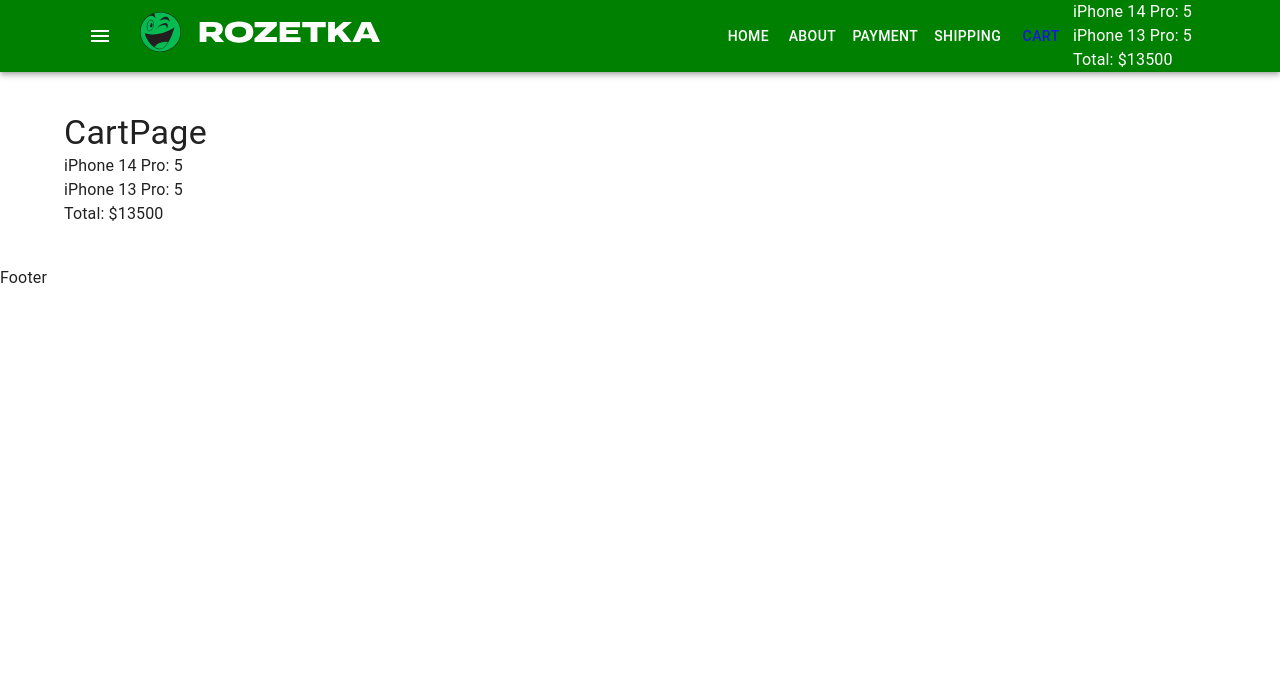
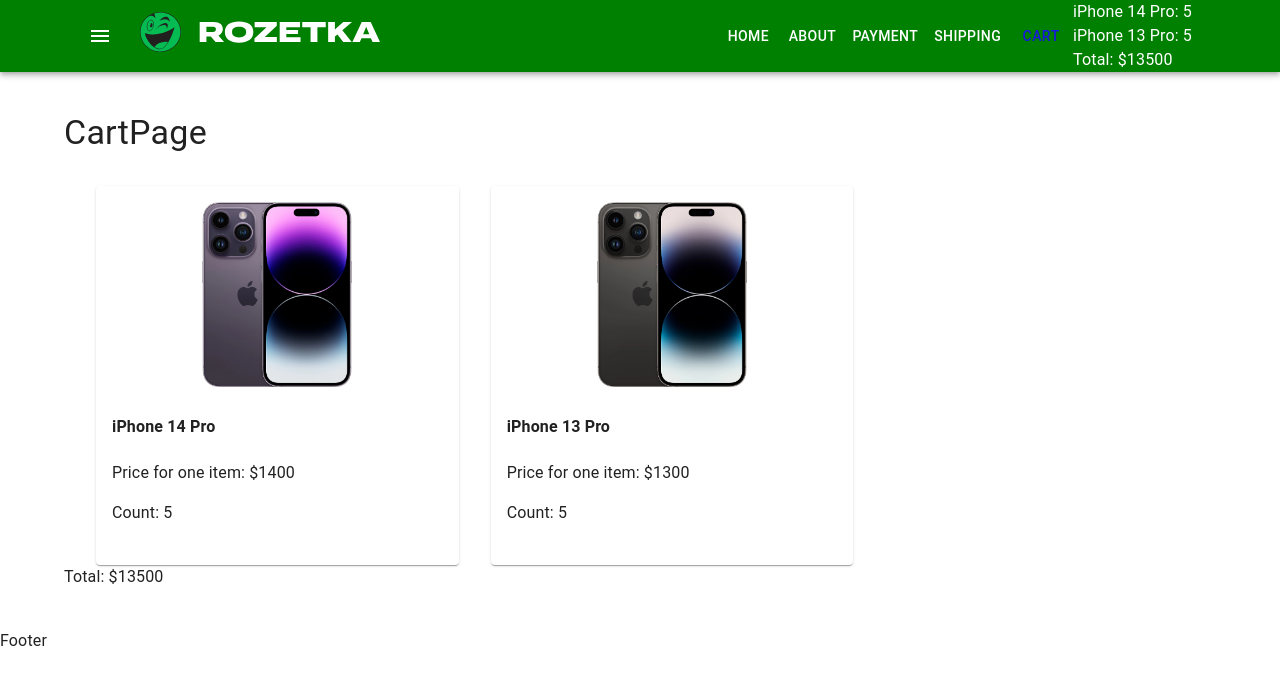
Before and after one commit to DaniaShulga/react-29-11, a React (Create React App) app: page /cart in a window 1280 px wide. Shown: the top 684 px of the page. Built offline with nearby package versions, Linux system fonts and the light colour scheme.

Commit message:
добавили товары в корзину

```diff
--- a/src/components/CartProductList/CartProductList.tsx
+++ b/src/components/CartProductList/CartProductList.tsx
@@ -1,4 +1,5 @@
 import productsArray, { getProductsObject, Products } from 'utils/productsArray'
+import CartProductListItem from './CartProductListItem'
 
 type Props = {
     productsInCart: {
@@ -7,20 +8,23 @@
     productsObject?: {
         [id: number]: Products
     }
+    CarItem?: any
 }
 const CartProductList = ({
     productsInCart,
     productsObject = getProductsObject(productsArray),
+    CarItem = CartProductListItem,
 }: Props) => {
     return (
-        <div>
+        <>
             {Object.keys(productsInCart).map((productId) => (
-                <div key={productId}>
-                    {productsObject[parseInt(productId)].title}:{' '}
-                    {productsInCart[parseInt(productId)]}
-                </div>
+                <CarItem
+                    key={productId}
+                    product={productsObject[parseInt(productId)]}
+                    productCount={productsInCart[parseInt(productId)]}
+                />
             ))}
-        </div>
+        </>
     )
 }
 export default CartProductList
--- /dev/null
+++ b/src/components/CartProductList/CartProductListItem.tsx
@@ -0,0 +1,14 @@
+import { Products } from 'utils/productsArray'
+
+type Props = {
+    product: Products
+    productCount: number
+}
+const CartProductListItem = ({ product, productCount }: Props) => {
+    return (
+        <div>
+            {product.title}: {productCount}
+        </div>
+    )
+}
+export default CartProductListItem
--- /dev/null
+++ b/src/components/CartProductList/CartProductListItemExtended.tsx
@@ -0,0 +1,25 @@
+import { Card, CardContent, Grid } from '@mui/material'
+import { Products } from 'utils/productsArray'
+
+type Props = {
+    product: Products
+    productCount: number
+}
+
+const CartProductListItemExtended = ({ product, productCount }: Props) => {
+    return (
+        <Grid item xs={12} sm={4}>
+            <Card>
+                <CardContent>
+                    <div className="product-image">
+                        <img src={product.image} alt="" />
+                    </div>
+                    <h4>{product.title}</h4>
+                    <p>Price for one item: ${product.price}</p>
+                    <p>Count: {productCount}</p>
+                </CardContent>
+            </Card>
+        </Grid>
+    )
+}
+export default CartProductListItemExtended
--- a/src/pages/Cart/CartPage.tsx
+++ b/src/pages/Cart/CartPage.tsx
@@ -1,5 +1,6 @@
-import { Typography } from '@mui/material'
+import { Grid, Typography } from '@mui/material'
 import CartProductList from 'components/CartProductList/CartProductList'
+import CartProductListItemExtended from 'components/CartProductList/CartProductListItemExtended'
 import CartTotal from 'components/CartTotal/CartTotal'
 
 type Props = {
@@ -13,12 +14,15 @@
             <Typography variant="h4" component={'h1'}>
                 CartPage
             </Typography>
-            <div>
-                <CartProductList productsInCart={productsInCart} />
-                <div>
-                    <CartTotal productsInCart={productsInCart} />
-                </div>
-            </div>
+
+            <Grid container spacing={4} sx={{ margin: 0 }}>
+                <CartProductList
+                    productsInCart={productsInCart}
+                    CarItem={CartProductListItemExtended}
+                />
+            </Grid>
+
+            <CartTotal productsInCart={productsInCart} />
         </>
     )
 }
```
